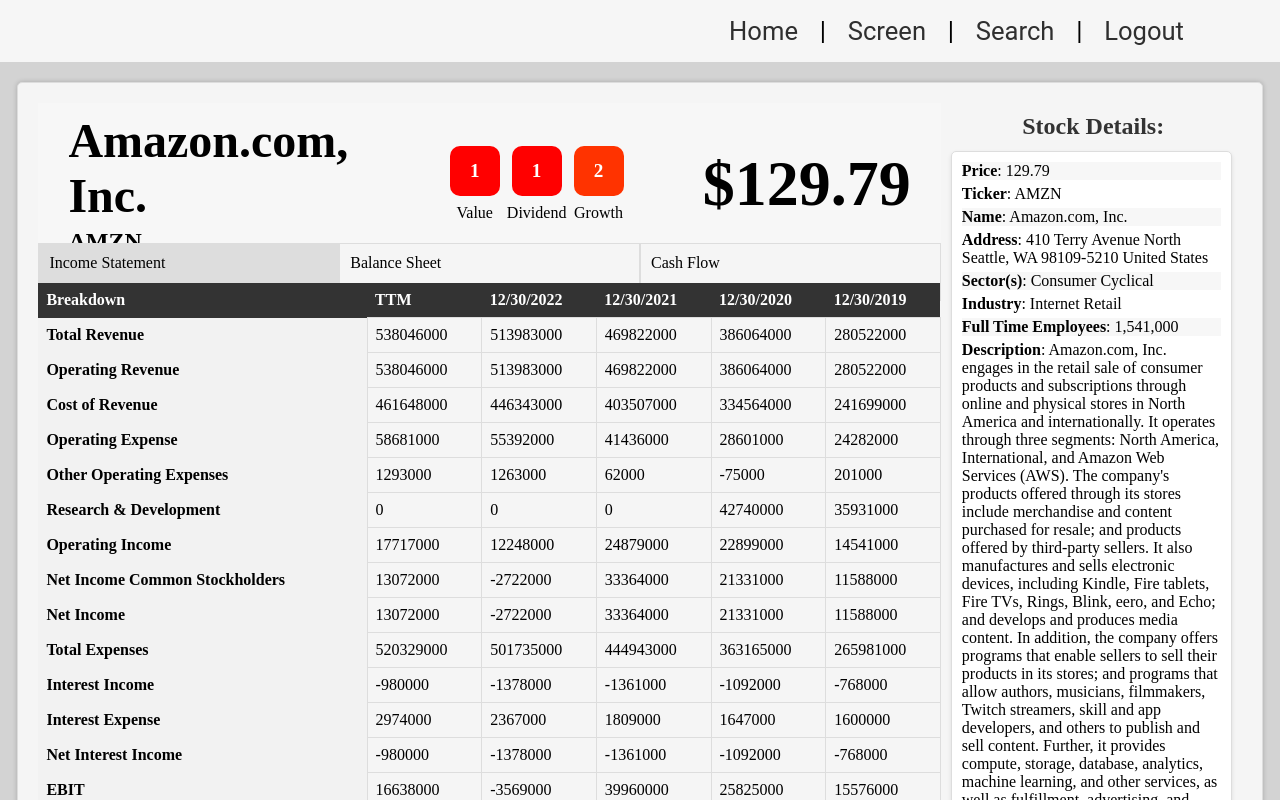
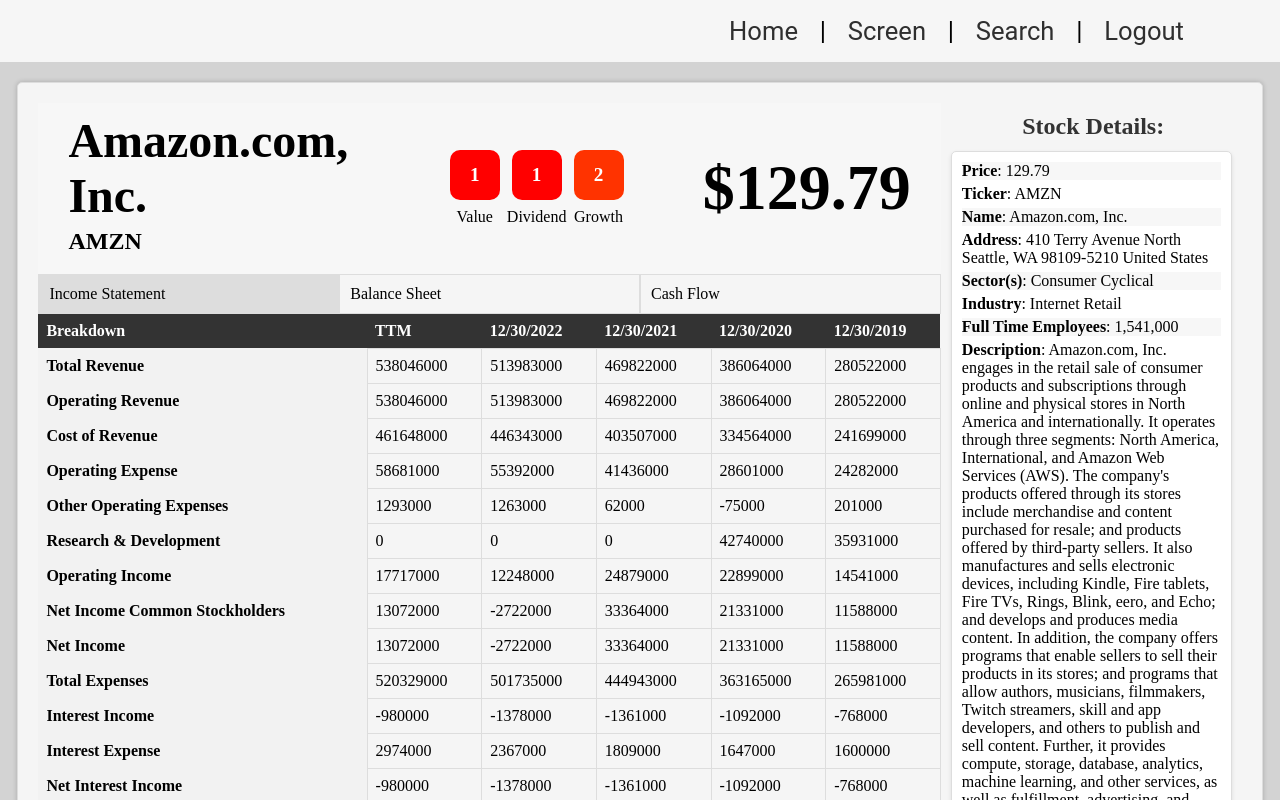
Before and after one commit to princeoncada/jwt-implementation-spring-react, a React (Vite) app in the folder jwt-implementation-spring-react/client/: page /stock/view/1 in a window 1280 px wide. Built offline with nearby package versions, Linux system fonts and the light colour scheme; no server answers.

Commit message:
css -- style changes to components

```diff
--- a/jwt-implementation-spring-react/client/src/styles/Analysis.css
+++ b/jwt-implementation-spring-react/client/src/styles/Analysis.css
@@ -24,13 +24,11 @@
 .stock-view-container .first .stock-summary {
   flex: 1;
   padding: 10px;
-  min-height: 120px;
-  max-height: 120px;
 }
 .stock-view-container .first .stock-financial {
   display: flex;
   flex-direction: column;
-  flex: 5;
+  flex: 8;
 }
 .stock-view-container .first .stock-financial .table {
   flex: 1;
@@ -61,8 +59,6 @@
   flex: 1;
   padding: 10px;
   border: 1px solid #ddd;
-  height: 90%;
-  width: 94%;
 }
 .financial-navigation .item:hover {
   background-color: #ddd;
@@ -91,7 +87,7 @@
 }
 .stock-summary .contents .stock-identity .stock-name {
   display: flex;
-  align-items: center;
+  align-items: end;
   flex: 1;
   font-size: 3rem;
   font-weight: 600;
@@ -117,7 +113,6 @@
   flex: 0.5;
   /* Style for the score value */
   /* Style for the score label */
-  /* Define color classes for the score */
 }
 .stock-summary .contents .stock-score .score {
   display: flex;
@@ -142,20 +137,5 @@
   text-align: center;
   font-size: 1rem;
 }
-.stock-summary .contents .stock-score .score-1 {
-  background-color: #ff0000; /* Red for score 1 */
-}
-.stock-summary .contents .stock-score .score-2 {
-  background-color: #ff3300; /* Orange for score 2 */
-}
-.stock-summary .contents .stock-score .score-3 {
-  background-color: #ff5900; /* Orange-Yellow for score 3 */
-}
-.stock-summary .contents .stock-score .score-4 {
-  background-color: #d5cd3d; /* Yellow for score 4 */
-}
-.stock-summary .contents .stock-score .score-5 {
-  background-color: #26b426; /* Green for score 5 */
-}
 
 /*# sourceMappingURL=Analysis.css.map */
--- a/jwt-implementation-spring-react/client/src/styles/Analysis.scss
+++ b/jwt-implementation-spring-react/client/src/styles/Analysis.scss
@@ -24,13 +24,11 @@
     .stock-summary {
         flex: 1;
         padding: 10px;
-        min-height: 120px;
-        max-height: 120px;
     }
     .stock-financial {
         display: flex;
         flex-direction: column;
-        flex: 5;
+        flex: 8;
 
         .table {
             flex: 1;
@@ -65,8 +63,6 @@
         flex: 1;
         padding: 10px;
         border: 1px solid #ddd;
-        height: 90%;
-        width: 94%;
     }
 
     .item:hover {
@@ -98,7 +94,7 @@
             flex: 1;
             .stock-name {
                 display: flex;
-                align-items: center;
+                align-items: end;
                 flex: 1;
                 font-size: 3rem;
                 font-weight: 600;
@@ -155,27 +151,6 @@
                 text-align: center;
                 font-size: 1rem;
             }
-
-            /* Define color classes for the score */
-            .score-1 {
-                background-color: #ff0000; /* Red for score 1 */
-            }
-
-            .score-2 {
-                background-color: #ff3300; /* Orange for score 2 */
-            }
-
-            .score-3 {
-                background-color: #ff5900; /* Orange-Yellow for score 3 */
-            }
-
-            .score-4 {
-                background-color: #d5cd3d; /* Yellow for score 4 */
-            }
-
-            .score-5 {
-                background-color: #26b426; /* Green for score 5 */
-            }
         }
     }
 }
--- a/jwt-implementation-spring-react/client/src/styles/Search.css
+++ b/jwt-implementation-spring-react/client/src/styles/Search.css
@@ -5,6 +5,7 @@
   border-radius: 5px;
   box-shadow: 0 0 5px rgba(0, 0, 0, 0.2);
   margin: 20px;
+  min-width: 702px;
 }
 
 h2 {
@@ -117,6 +118,11 @@
 }
 
 /* Define color classes for the score */
+.score-0 {
+  background-color: #830000; /* Red for score 1 */
+}
+
+/* Define color classes for the score */
 .score-1 {
   background-color: #ff0000; /* Red for score 1 */
 }
--- a/jwt-implementation-spring-react/client/src/styles/Search.scss
+++ b/jwt-implementation-spring-react/client/src/styles/Search.scss
@@ -5,6 +5,7 @@
     border-radius: 5px;
     box-shadow: 0 0 5px rgba(0, 0, 0, 0.2);
     margin: 20px;
+    min-width: 702px;
 }
 
 h2 {
@@ -118,6 +119,11 @@
 }
 
 /* Define color classes for the score */
+.score-0 {
+    background-color: #830000; /* Red for score 1 */
+}
+
+/* Define color classes for the score */
 .score-1 {
     background-color: #ff0000; /* Red for score 1 */
 }
```
Also changed, not shown: 2 other files (tests, documents, lock files or other folders).
